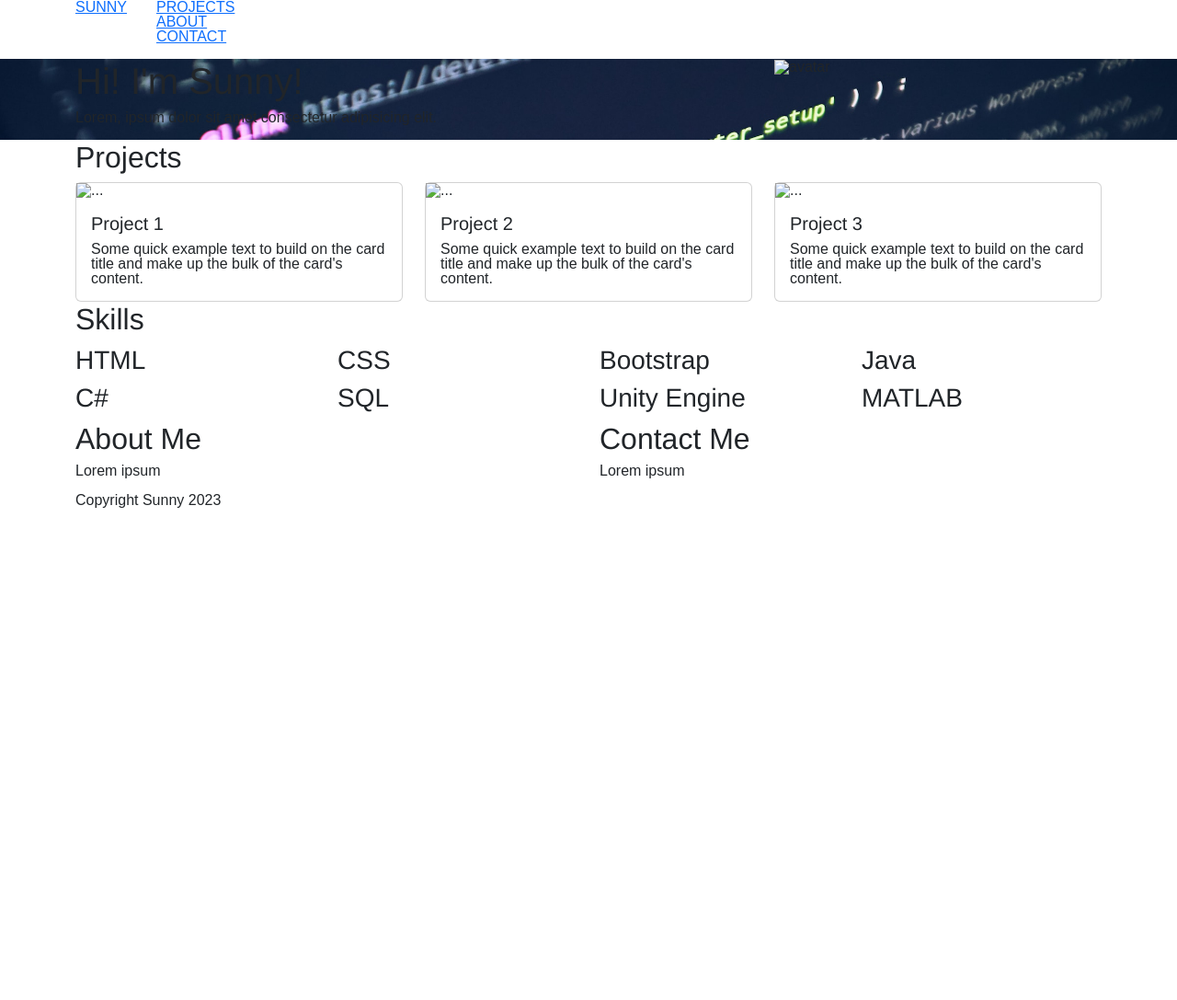
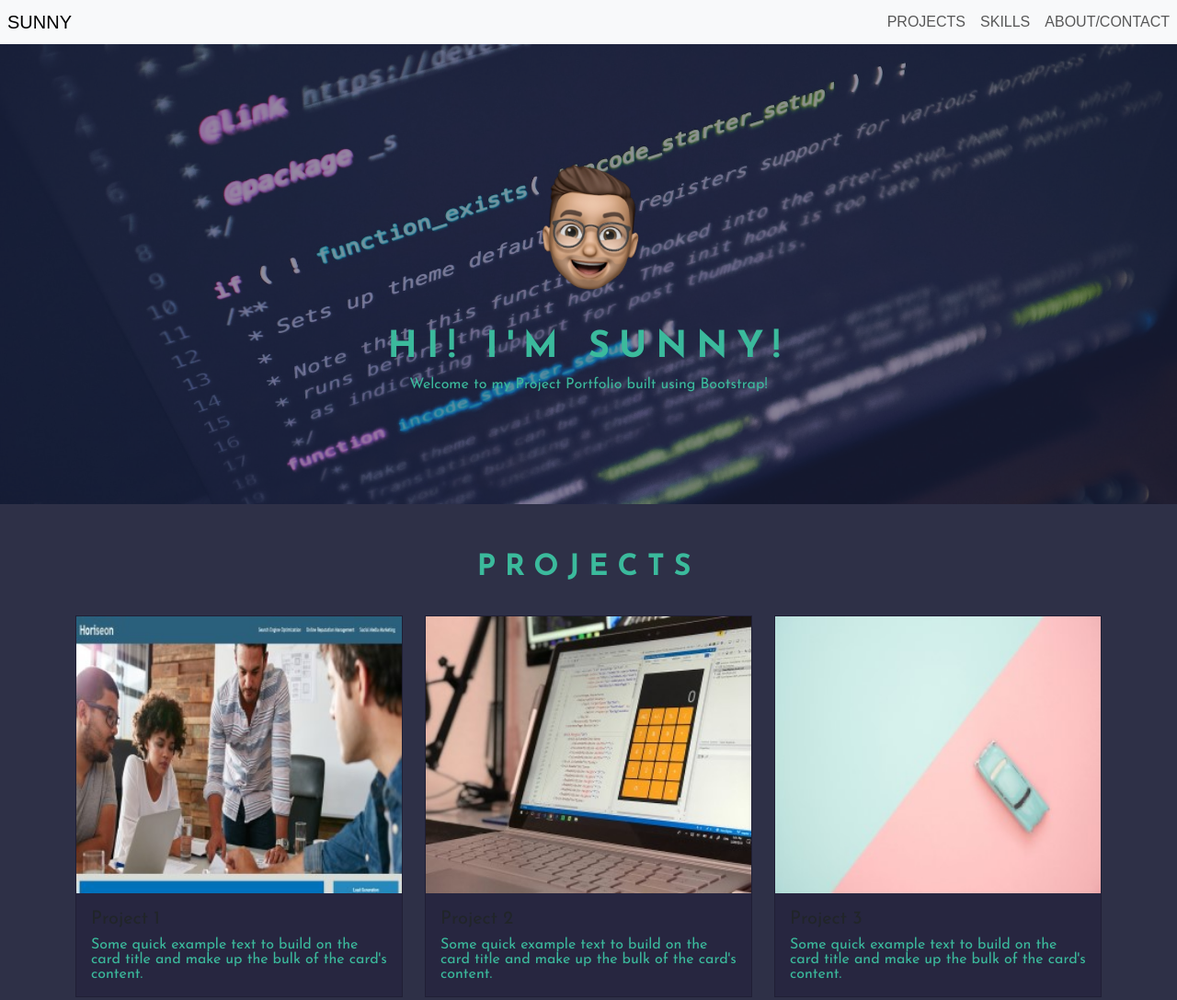
Before and after one commit to SunnyMudhar/Bootstrap-Portfolio, a plain HTML site: page index.html in a window 1280 px wide. Shown: the top 1087 px of the page at 92% size. Before the commit the page ends 800 px from the top, so only its background shows below. Drawn offline with nearby package versions, Linux system fonts and the light colour scheme.

Commit message:
Added content to HTML (proper text and images), added CSS styling including general site layout and colour scheme

```diff
--- a/assets/css/reset.css
+++ b/assets/css/reset.css
@@ -29,4 +29,5 @@
   ol,
   ul {
     list-style: none;
+    margin-bottom: 0; /*_reboot.scss from bootstrap adding a bottom margin on lists... needed to remove*/
   }
--- a/assets/css/style.css
+++ b/assets/css/style.css
@@ -1,7 +1,7 @@
 :root {
-    --primaryColour: ;
-    --secondaryColour: ;
-    --textColour: ;
+    --primaryColour: #2e3047;
+    --secondaryColour: #272640;
+    --textColour: #3bba9c;
 }
 
 html,
@@ -11,7 +11,7 @@ body {
 }
 
 body {
-
+    background-color: var(--primaryColour);
 }
 
 h1,
@@ -19,26 +19,113 @@ h2,
 h3,
 h4,
 h5,
-h6 {
-  font-family: 'Helvetica', 'Arial', 'sans-serif';
-  font-weight: 200;
+h6,
+p {
+  font-family: 'Josefin Sans', sans-serif;
+  font-weight: normal;
+  color: var(--textColour);
+}
+
+h1,
+h2 {
+    font-weight: bold;
+    letter-spacing: 10px;
+}
+
+a {
+    text-decoration: none;
+}
+
+section {
+    padding-top: 50px;
+}
+
+.card {
+    background-color: var(--secondaryColour);
+}
+
+section h2 {
+    padding-bottom: 25px;
 }
 
 /*Nav*/
-.navBar .container {
-    display: flex;
-    flex-direction: row;
 
+.customNav {
+    width: 100%;
+    z-index: 10;
+    background-color: transparent;
 }
 
-.navLinks > a {
-    text-decoration: none;
+.navbar-nav {
+    margin-left: auto;
+    margin-right: 0 !important;
+}
+
+.navbar-brand {
+    padding-left: 8px;
 }
 
 /*Hero*/
 
 .hero {
+    display: flex;
+    align-items: center;
     background: url("../images/bg-img01.jpg");
     background-repeat: no-repeat;
     background-size: cover;
+    height: 500px;
+    box-shadow: inset 0 0 0 2000px #2726407e;
+    justify-content: center;
+    text-align: center;
 }
+
+.hero img {
+    height: 200px;
+}
+
+/*Projects*/
+
+.projects {
+    padding: auto;
+}
+
+.projects h2 {
+    display: flex;
+    justify-content: center;
+}
+
+.projects .card {
+    display: flex;
+    border-radius: 0;
+}
+
+/*Skills*/
+
+.skills h2 {
+    display: flex;
+    justify-content: center;
+}
+
+.skill-container {
+    display: flex;
+    justify-content: center;
+}
+
+/*About Me / Contact*/
+
+.details h2 {
+    display: flex;
+    justify-content: center;
+}
+
+/*Footer*/
+
+footer {
+    background-color: var(--secondaryColour);
+    margin-top: 50px;
+}
+
+footer .container {
+    display: flex;
+    justify-content: center;
+}
--- a/index.html
+++ b/index.html
@@ -6,6 +6,9 @@
         <meta name="viewport" content="width=device-width, initial-scale=1.0">
 
         <link href="https://cdn.jsdelivr.net/npm/bootstrap@5.3.0-alpha3/dist/css/bootstrap.min.css" rel="stylesheet" integrity="sha384-KK94CHFLLe+nY2dmCWGMq91rCGa5gtU4mk92HdvYe+M/SXH301p5ILy+dN9+nJOZ" crossorigin="anonymous">
+        <link rel="preconnect" href="https://fonts.googleapis.com">
+<link rel="preconnect" href="https://fonts.gstatic.com" crossorigin>
+<link href="https://fonts.googleapis.com/css2?family=Josefin+Sans:wght@100;200;300;400;500;600;700&display=swap" rel="stylesheet">
 
         <link rel="stylesheet" href="./assets/css/reset.css" />
         <link rel="stylesheet" href="./assets/css/style.css" />
@@ -14,44 +17,46 @@
     </head>
     <body>
         <!--Navbar-->
-        <nav class="navBar">
-            <div class="container">
-                <a class="webTitle" href="#">SUNNY</a>
-                <div class="navLinks">
-                    <ul>
-                        <li><a href="#">PROJECTS</a></li>
-                        <li><a href="#">ABOUT</a></li>
-                        <li><a href="#">CONTACT</a></li>
-                    </ul>
-                </div>
+        <nav class="navbar navbar-expand-lg navbar-light bg-light customNav">
+            <a class="navbar-brand" href="#">SUNNY</a>
+            <button class="navbar-toggler" type="button" data-toggle="collapse" data-target="#navbarNav" aria-controls="navbarNav" aria-expanded="false" aria-label="Toggle navigation">
+              <span class="navbar-toggler-icon"></span>
+            </button>
+            <div class="collapse navbar-collapse" id="navbarNav">
+              <ul class="navbar-nav">
+                <li class="nav-item active">
+                  <a class="nav-link" href="#projects">PROJECTS</a>
+                </li>
+                <li class="nav-item">
+                  <a class="nav-link" href="#skills">SKILLS</a>
+                </li>
+                <li class="nav-item">
+                  <a class="nav-link" href="#about/contact">ABOUT/CONTACT</a>
+                </li>
+              </ul>
             </div>
-        </nav>
-
+          </nav>
         <main>
             <!--Hero and Jumbotron-->
             <header class="hero">
                 <div class="container" id="jumbotron">
                     <div class="row">
-                        <div class="col-lg-8">
-                            <h1>Hi! I'm Sunny!</h1>
-                            <p>Lorem, ipsum dolor sit amet consectetur adipisicing elit.</p>
-                        </div>
-                        <div class="col-lg-4">
-                            <div class="avatar-container">
-                                <img src="..." alt="avatar">
-                            </div>
+                        <div class="col-lg-12">
+                            <img src="./assets/images/avatar.png" alt="avatar">
+                            <h1>HI! I'M SUNNY!</h1>
+                            <p>Welcome to my Project Portfolio built using Bootstrap!</p>
                         </div>
                     </div>
                 </div>
             </header>
             <!--Works/Projects-->
-            <section class="Work">
+            <section class="projects">
                 <div class="container" id="projects">
-                    <h2>Projects</h2>
+                    <h2>PROJECTS</h2>
                     <div class="row">
                         <div class="cardContainer col-lg-4 col-md-4 col-sm-12">
                             <div class="card">
-                              <img src="..." class="..." alt="...">
+                              <img src="./assets/images/02-portfolio-1.jpg" class="projectImg" alt="Horiseon front end refactore project">
                               <div class="card-body">
                                 <h5 class="card-title">Project 1</h5>
                                 <p class="card-text">Some quick example text to build on the card title and make up the bulk of the card's
@@ -61,7 +66,7 @@
                         </div>
                         <div class="cardContainer col-lg-4 col-md-4 col-sm-12">
                             <div class="card">
-                              <img src="..." class="..." alt="...">
+                              <img src="./assets/images/02-portfolio-2.jpg" class="projectImg" alt="Place holder project 1">
                               <div class="card-body">
                                 <h5 class="card-title">Project 2</h5>
                                 <p class="card-text">Some quick example text to build on the card title and make up the bulk of the card's
@@ -71,7 +76,7 @@
                         </div>
                         <div class="cardContainer col-lg-4 col-md-4 col-sm-12">
                             <div class="card">
-                              <img src="..." class="..." alt="...">
+                              <img src="./assets/images/02-portfolio-3.jpg" class="projectImg" alt="Place holder project 2">
                               <div class="card-body">
                                 <h5 class="card-title">Project 3</h5>
                                 <p class="card-text">Some quick example text to build on the card title and make up the bulk of the card's
@@ -84,8 +89,8 @@
             </section>
             <!--Skills-->
             <section class="skills">
-                <div class="container">
-                    <h2>Skills</h2>
+                <div class="container" id="skills">
+                    <h2>SKILLS</h2>
                     <div class="row">
                         <div class="col-lg-3">
                             <div class="skill-container">
@@ -131,19 +136,24 @@
                 </div>
             </section>
             <!--About + Contact-->
-            <section class="details">
+            <section class="details" id="about/contact">
                 <div class="container">
                     <div class="row">
                         <div class="col-lg-6">
-                            <div class="aboutMe">
-                                <h2>About Me</h2>
-                                <p>Lorem ipsum</p>
+                            <div class="card">
+                                <div class="card-body">
+                                    <h2>ABOUT ME</h2>
+                                    <p>Lorem ipsum</p>
+                                </div>
                             </div>
                         </div>
                         <div class="col-lg-6">
-                            <div class="contact">
-                                <h2>Contact Me</h2>
-                                <p>Lorem ipsum</p>
+                            <div class="card">
+                                <div class="card-body">
+                                    <h2>CONTACT ME</h2>
+                                    <p>GitHub: <a href="https://github.com/sunielmudhar">https://github.com/sunielmudhar</a></p>
+                                    <p>LinkedIn: <a href="https://www.linkedin.com/in/suniel-mudhar-9885b0152/">https://www.linkedin.com/in/suniel-mudhar-9885b0152/</a></p>
+                                </div>
                             </div>
                         </div>
                     </div>
```
Also changed, not shown: assets/images/02-portfolio-1.jpg (added), assets/images/02-portfolio-2.jpg (added), assets/images/02-portfolio-3.jpg (added), assets/images/avatar.png (added).
